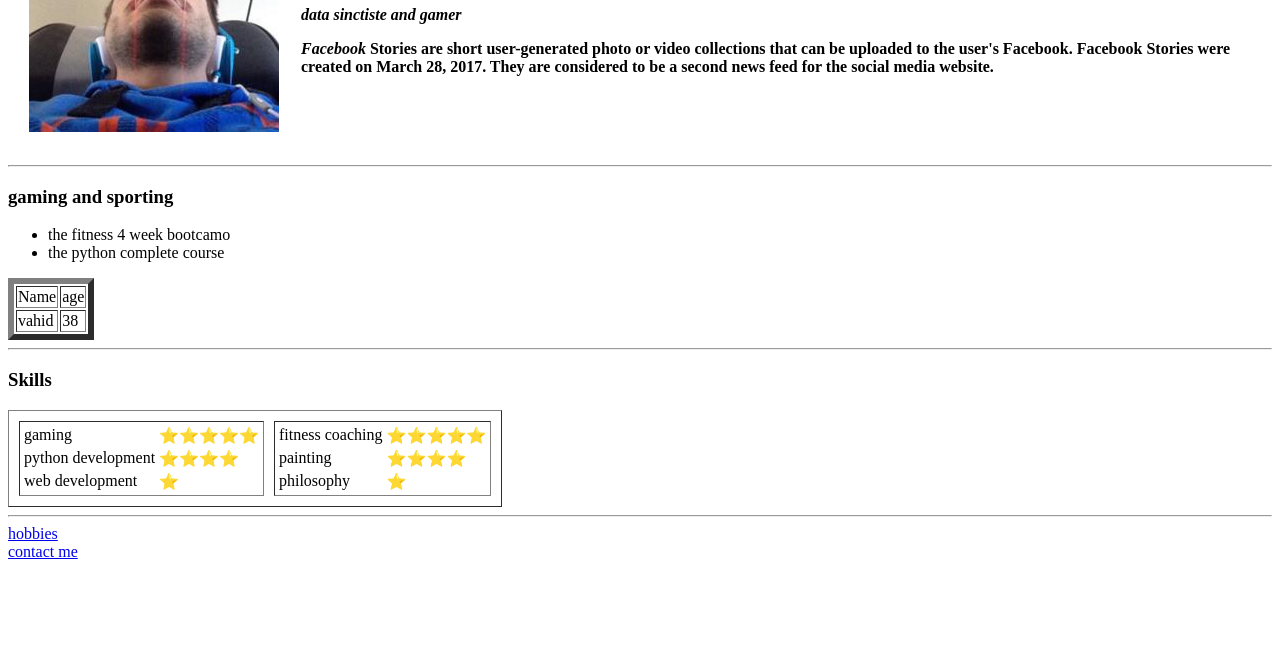
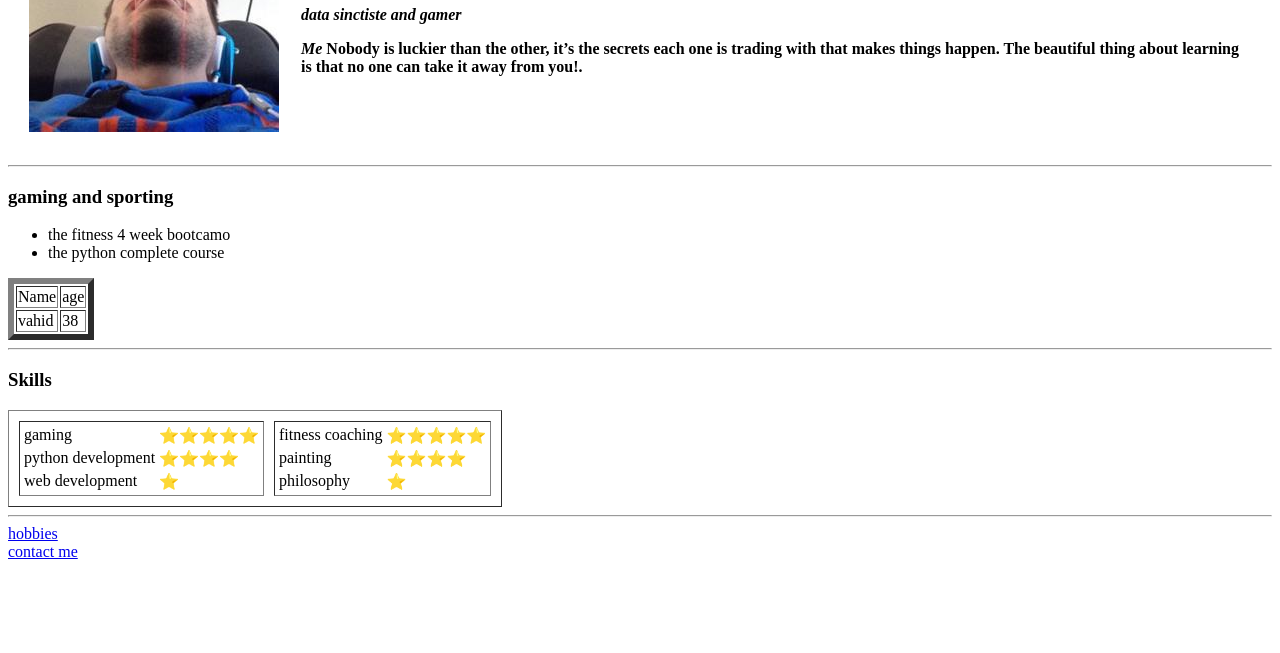
Before and after one commit to vahidbalilan/v, a plain HTML site: page index.html in a window 1280 px wide. Shown: the part 147-800 px from the top of the page. Drawn offline with Linux system fonts and the light colour scheme.

Commit message:
Update index.html

```diff
--- a/index.html
+++ b/index.html
@@ -14,8 +14,7 @@
         <h1><strong>Vahid Balilan</h1>
         <p><em>data sinctiste and gamer</em>
         <p>
-        <p><em>Facebook</em> Stories are short user-generated photo or video collections that can be uploaded to the user's Facebook. Facebook Stories were created on March 28, 2017.
-          They are considered to be a second news feed for the social media website.</p>
+        <p><em>Me</em> Nobody is luckier than the other, it’s the secrets each one is trading with that makes things happen. The beautiful thing about learning is that no one can take it away from you!.</p>
       </td>
     </tr>
   </table>
```
